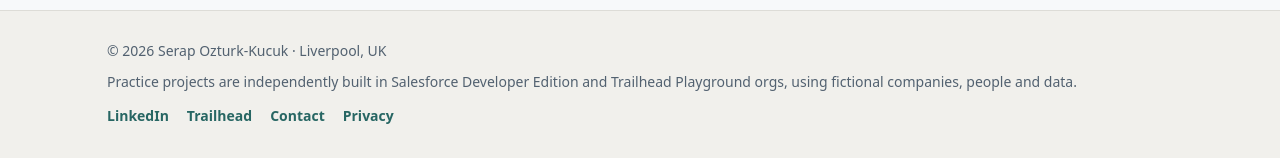
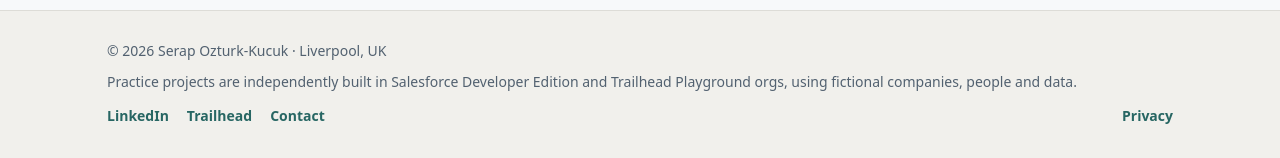
Before and after one commit to serapozturkkucuk/serapozturkkucuk.github.io, a Jekyll site: the page built from index.html, in a window 1280 px wide and 1333 px high. Shown: the part 1172-1330 px from the top of the window. Built offline with Jekyll 4.4.1, drawn with Linux system fonts in a browser that asks for light colours.

Commit message:
Add discreet right-aligned footer privacy link

```diff
--- a/assets/css/style.css
+++ b/assets/css/style.css
@@ -311,6 +311,7 @@ figure.shot figcaption {font-size:var(--fs-small);color:var(--ink-soft)}
 .foot-row {display:grid;gap:8px;padding-block:28px 34px}
 .foot-links {display:flex;flex-wrap:wrap;gap:18px;list-style:none;padding:0;margin:3px 0 0}
 .foot-links a {font-weight:700;text-decoration:none}
+.foot-privacy {margin-left:auto}
 
 /* Responsive layouts */
 @media(max-width:980px){
```
